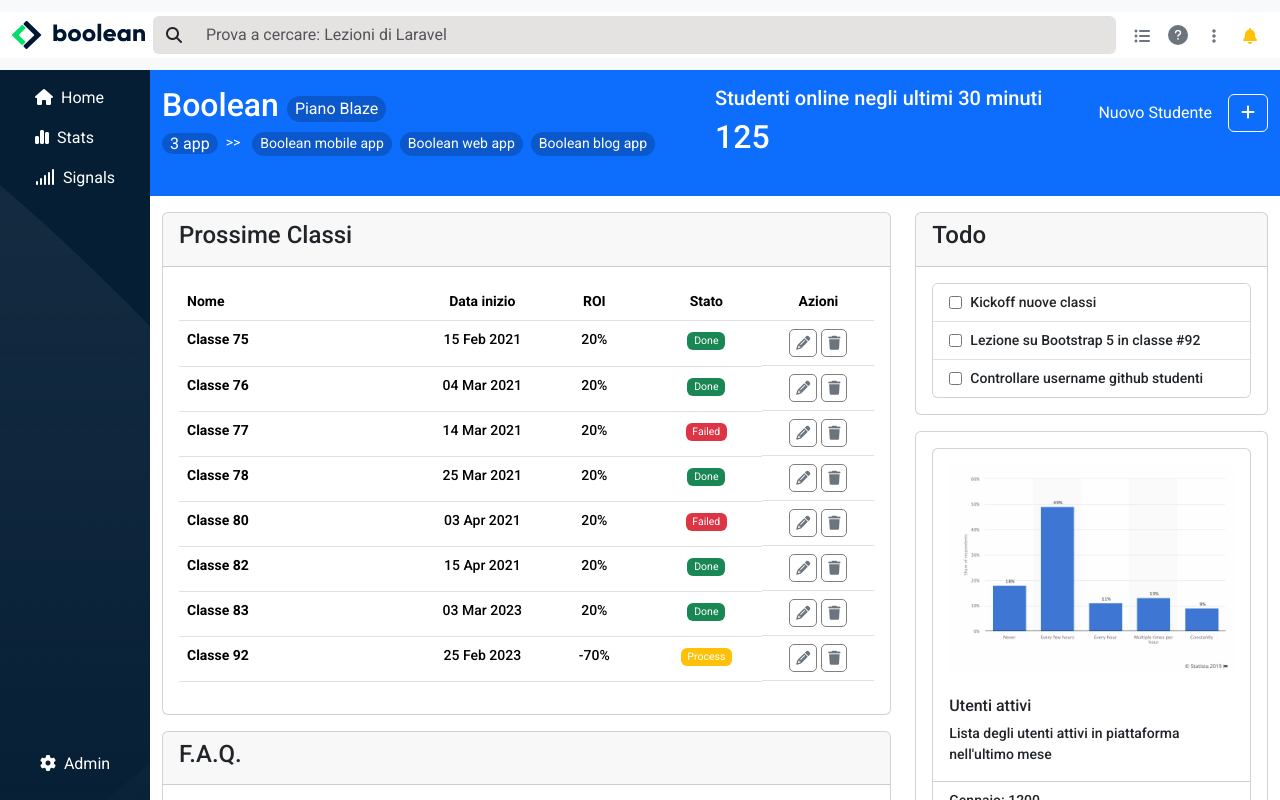
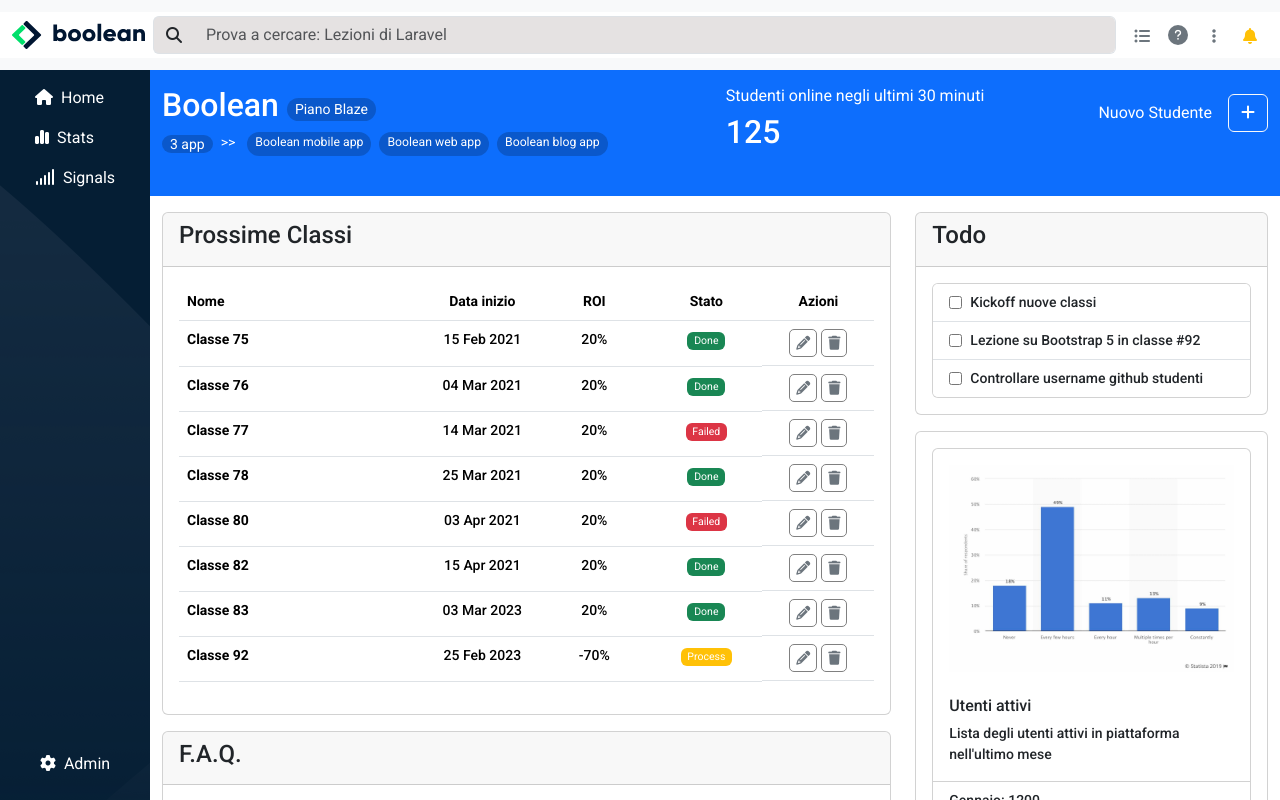
Before and after one commit to Lip-7/html-css-bootstrap-dashboard, a plain HTML site: page index.html in a window 1280 px wide. Drawn offline with nearby package versions, Linux system fonts and the light colour scheme.

Commit message:
minor fixes

```diff
--- a/index.html
+++ b/index.html
@@ -136,22 +136,22 @@
                     <div id="bread-crumb" class="pb-2 order-lg-0">
                         <div id="bc-title" class="d-flex align-items-center">
                             <h1 class="h2 me-2">Boolean</h1>
-                            <span class="rounded-4 lip-bg-bread">Piano Blaze</span>
+                            <span class="rounded-4 lip-bg-bread small">Piano Blaze</span>
                         </div>
                         <nav>
                             <ol class="breadcrumb">
-                                <li class="breadcrumb-item"><a class="rounded-4 lip-bg-bread" href="#">3 app</a></li>
+                                <li class="breadcrumb-item"><a class="rounded-4 lip-bg-bread small" href="#">3 app</a></li>
                                 <li class="breadcrumb-item active d-xl-none" aria-current="page"><span class="rounded-4 lip-bg-bread">+</span></li>
                                 <ul class="d-none d-xl-flex breadcrumb-item small">
-                                    <li class="rounded-4 lip-bg-bread mx-1">Boolean mobile app</li>
-                                    <li class="rounded-4 lip-bg-bread mx-1">Boolean web app</li>
-                                    <li class="rounded-4 lip-bg-bread mx-1">Boolean blog app</li>
+                                    <li class="rounded-pill lip-bg-bread mx-1 small">Boolean mobile app</li>
+                                    <li class="rounded-4 lip-bg-bread mx-1 small">Boolean web app</li>
+                                    <li class="rounded-4 lip-bg-bread mx-1 small">Boolean blog app</li>
                                 </ul>
                             </ol>
                         </nav>
                     </div>
                     <div id="online-students">
-                        <h3 class="h5">Studenti online negli ultimi 30 minuti</h3>
+                        <h3 class="h6 fw-normal">Studenti online negli ultimi 30 minuti</h3>
                         <h2>125</h2>
                     </div>
                 </div>
@@ -166,7 +166,7 @@
                                       <h4>Prossime Classi</h4>
                                     </div>
                                     <div class="card-body">
-                                        <table class="table small">
+                                        <table class="table small table-hover">
                                             <thead>
                                               <tr>
                                                 <th>Nome</th>
```
